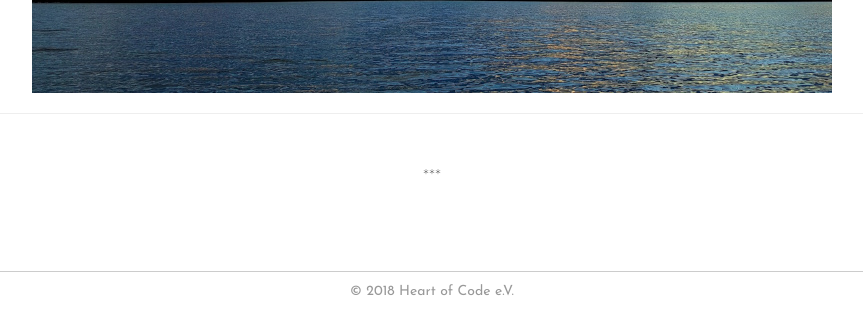
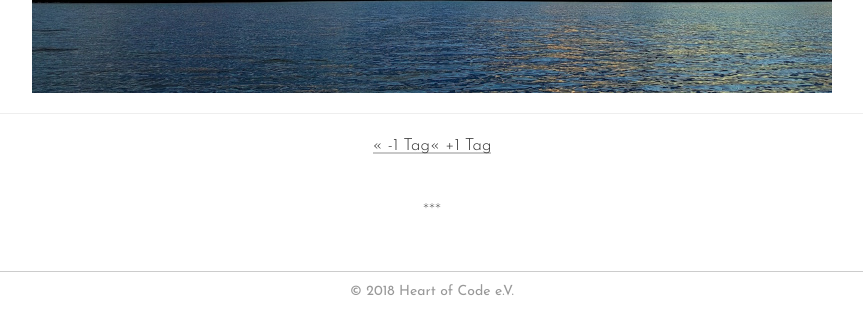
Before and after one commit to heartsofcode/heartofcode, a Jekyll site: the page built from _stechlin/2018-08-13.md, in a window 1280 px wide and 900 px high, scrolled down 651 px. Shown: the part 588-897 px from the top of the window, without its empty margins (208-1071 px from the left). Built offline with Jekyll 4.4.1, drawn with Linux system fonts in a browser that asks for light colours; some web fonts are replaced.

Commit message:
Update 2018-08-13.md

```diff
--- a/_stechlin/2018-08-13.md
+++ b/_stechlin/2018-08-13.md
@@ -18,3 +18,5 @@ NicoHz hat heute auch nicht nur an Code gedacht und beginnt, mit den Menschen in
 ![](/img/stechlin/stechlinsee2.jpg)
 
 ***
+
+[<< -1 Tag](/stechlin_12)[<< +1 Tag](/stechlin_14)
```
